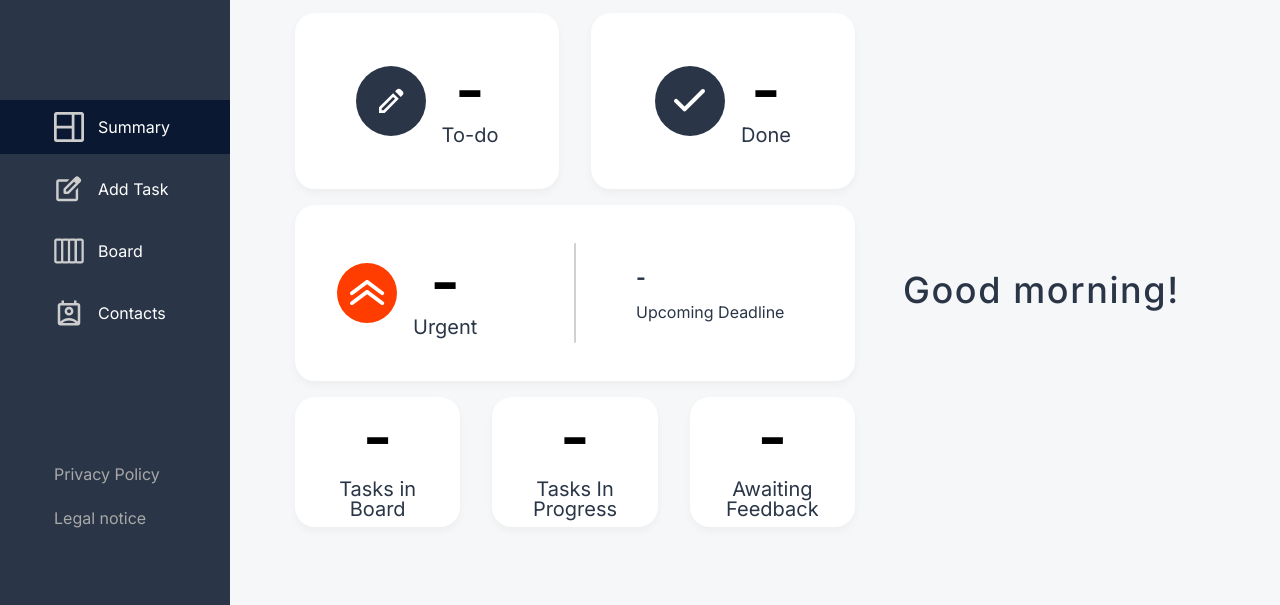
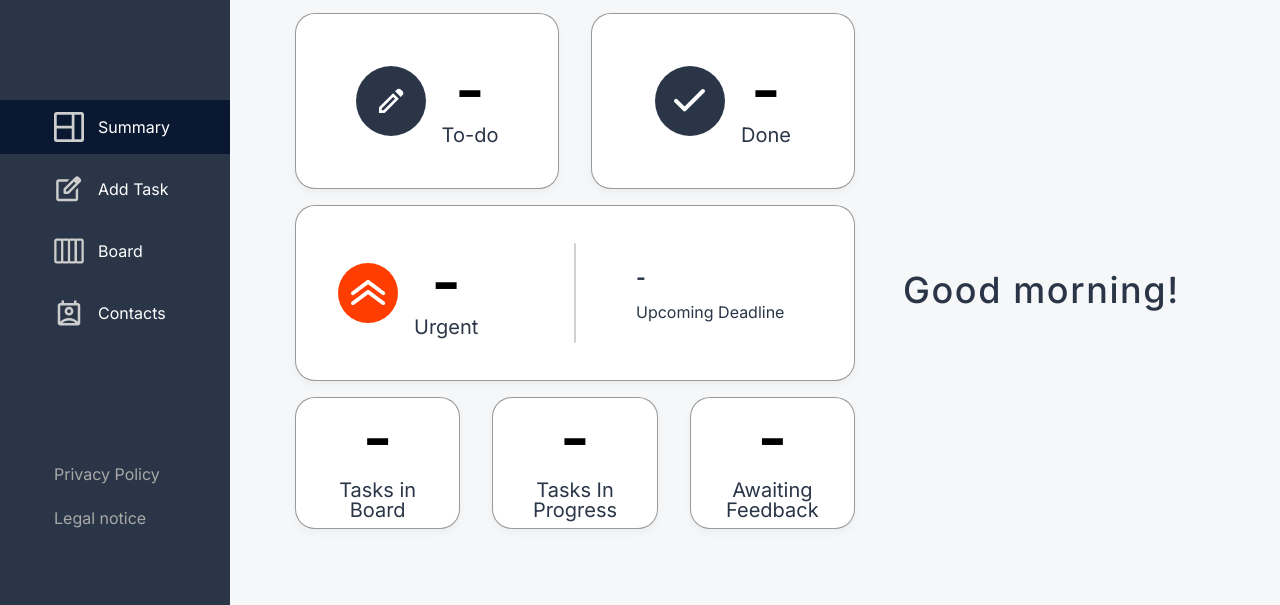
Before and after one commit to MauriceStm99/JOIN, a plain HTML site: page pages/app/summaryUser.html in a window 1280 px wide. Shown: the part 195-800 px from the top of the page. Drawn offline with Linux system fonts and the light colour scheme; no server answers.

Commit message:
Border Added
The tiles in the “summary” section now have a faint, thin black border

```diff
--- a/styles/summary/summaryUserBase.css
+++ b/styles/summary/summaryUserBase.css
@@ -102,6 +102,7 @@ a {
 .summary-metric-tile-row-2,
 .summary-metric-tile-row-3 {
   background: #fff;
+  border: 0.1px solid rgba(0, 0, 0, 0.4);
   border-radius: 20px;
   box-shadow: 0 4px 8px rgba(0, 0, 0, 0.04);
   display: flex;
```
